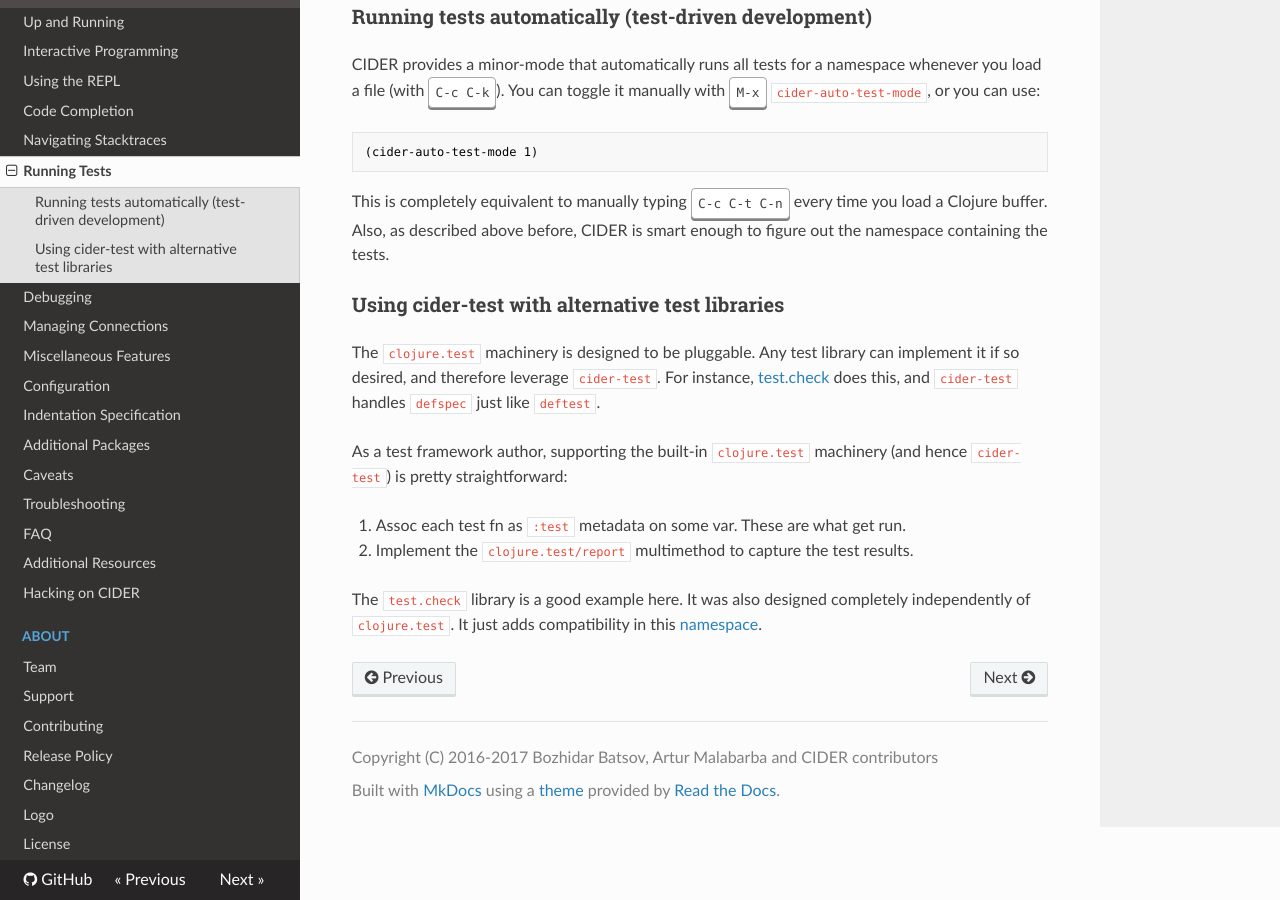
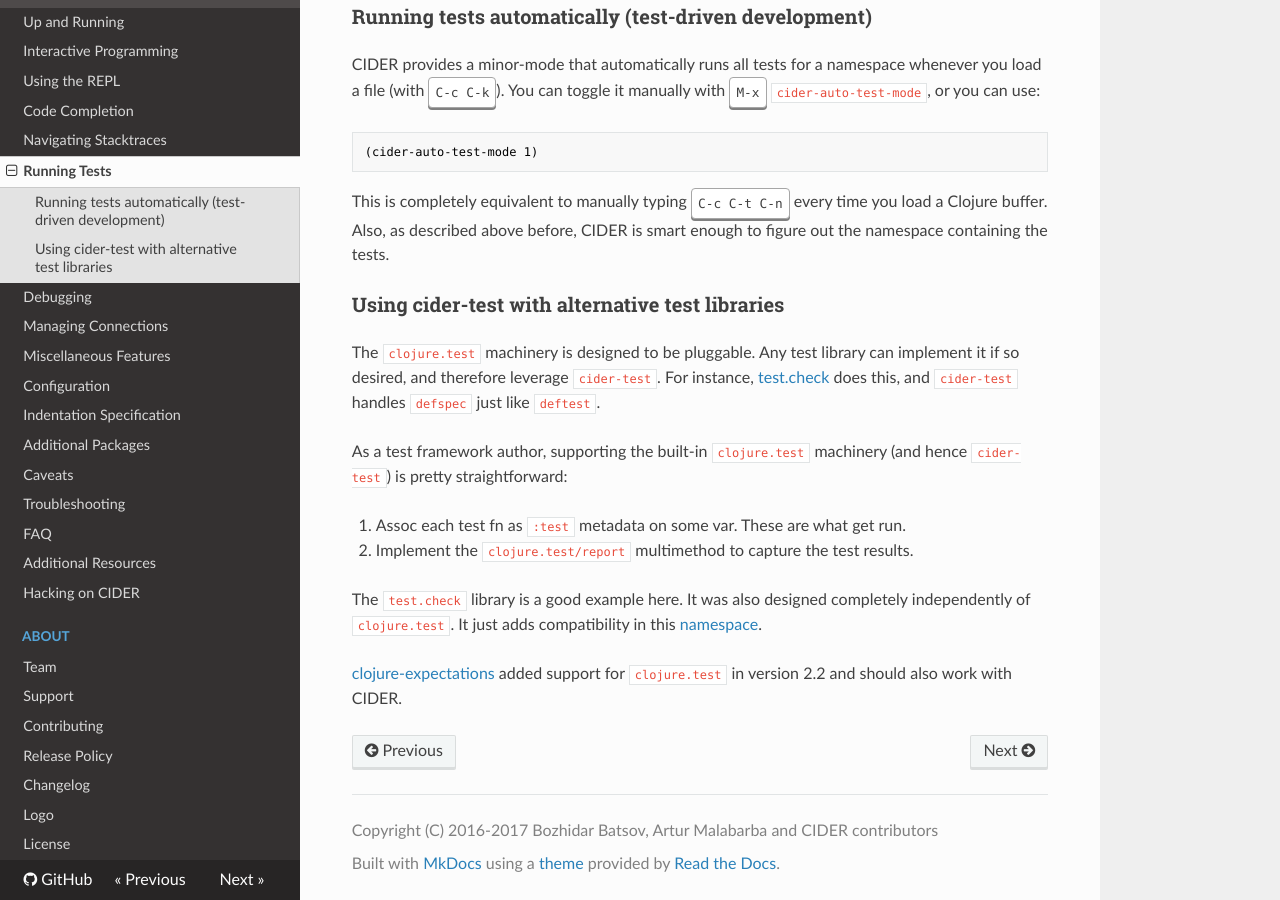
Before and after one commit to clojure-emacs/cider, an MkDocs documentation site: the page built from doc/running_tests.md, in a window 1280 px wide and 900 px high, scrolled down 1512 px. Built offline with MkDocs 1.6.1, drawn with Linux system fonts in a browser that asks for light colours; nearby versions of some CDN libraries; old or Windows-style settings are respelled for this version of MkDocs.

Commit message:
Add a note about clojure-expectations 2.2 adding support for clojure.test

```diff
--- a/doc/running_tests.md
+++ b/doc/running_tests.md
@@ -88,3 +88,6 @@ As a test framework author, supporting the built-in `clojure.test` machinery
 The `test.check` library is a good example here. It was also designed completely
 independently of `clojure.test`. It just adds compatibility in this
 [namespace](https://github.com/clojure/test.check/blob/24f74b83f1c7a032f98efdcc1db9d74b3a6a794d/src/main/clojure/clojure/test/check/clojure_test.cljc).
+
+[clojure-expectations](https://github.com/clojure-expectations/expectations) added
+support for `clojure.test` in version 2.2 and should also work with CIDER.
```
